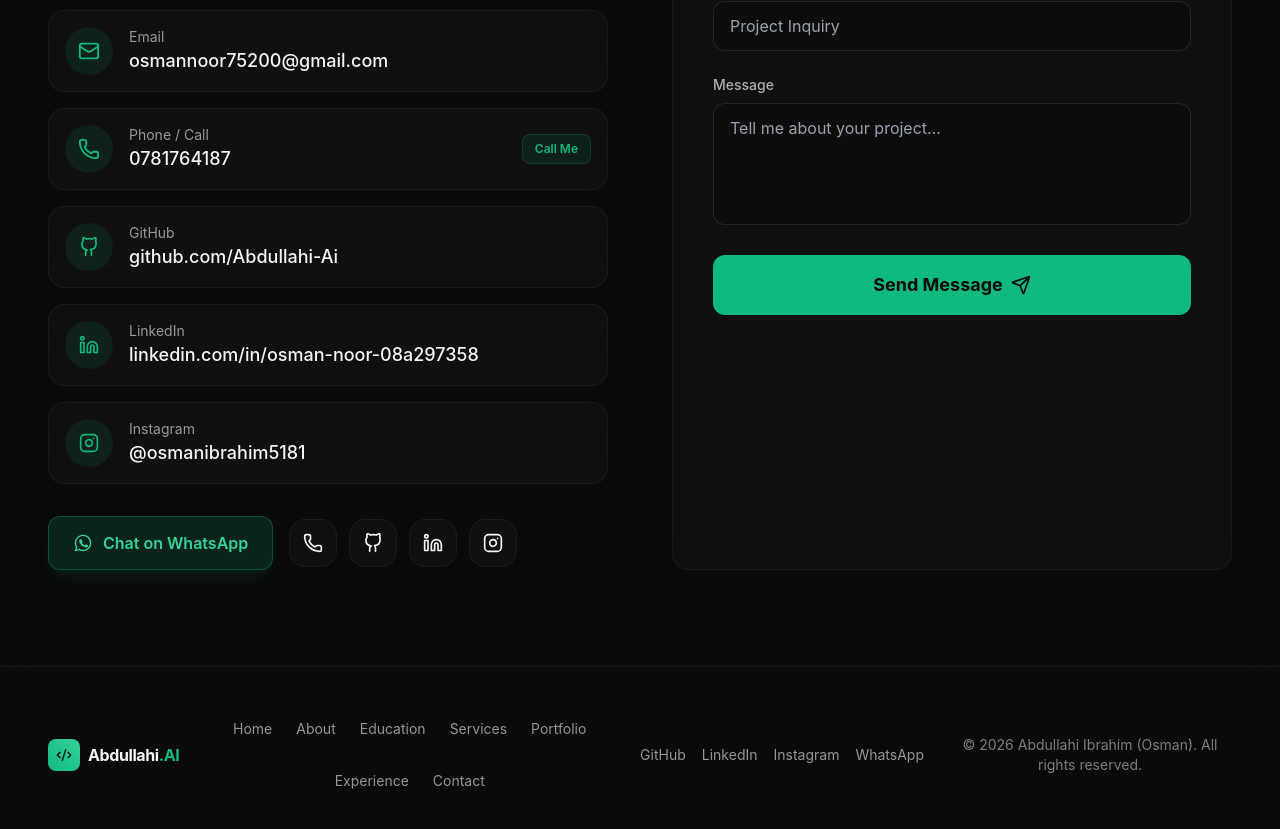
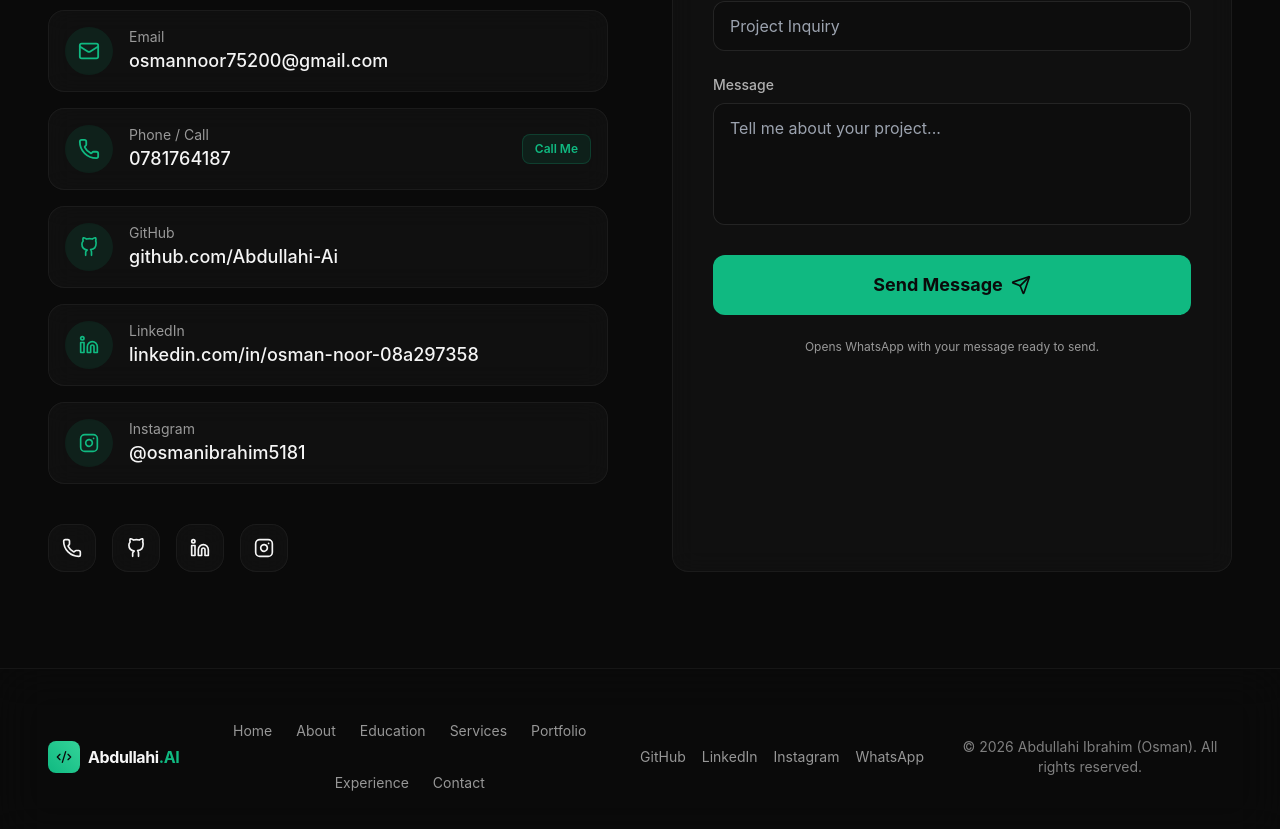
Before and after one commit to Abdullahi-Ai/my-personal-portfolio, a React (Vite) app: page / in a window 1280 px wide. Shown: the part 8642-9471 px from the top of the page. Built offline with nearby package versions, Linux system fonts and the light colour scheme.

Commit message:
feat: open WhatsApp from contact form

```diff
--- a/src/components/Contact.jsx
+++ b/src/components/Contact.jsx
@@ -24,12 +24,6 @@ const InstagramIcon = () => (
   </svg>
 );
 
-const WhatsAppIcon = () => (
-  <svg xmlns="http://www.w3.org/2000/svg" width="20" height="20" viewBox="0 0 24 24" fill="currentColor">
-    <path d="M12.04 2C6.58 2 2.13 6.45 2.13 11.91c0 1.75.46 3.45 1.32 4.95L2.05 22l5.25-1.38c1.45.79 3.08 1.21 4.74 1.21c5.46 0 9.91-4.45 9.91-9.91c0-2.65-1.03-5.14-2.9-7.01A9.82 9.82 0 0 0 12.04 2m.01 1.67c2.2 0 4.26.86 5.82 2.42a8.23 8.23 0 0 1 2.41 5.83c0 4.54-3.7 8.23-8.24 8.23c-1.48 0-2.93-.39-4.19-1.15l-.3-.17l-3.12.82l.83-3.04l-.2-.32a8.19 8.19 0 0 1-1.26-4.38c0-4.54 3.7-8.24 8.25-8.24m-2.94 3.75c-.17 0-.45.06-.69.32c-.24.26-.92.89-.92 2.19s.95 2.55 1.08 2.73c.13.17 1.84 2.81 4.46 3.94c.63.27 1.11.43 1.5.55c.63.2 1.2.17 1.65.11c.51-.08 1.55-.63 1.77-1.25c.22-.62.22-1.15.16-1.26c-.06-.11-.22-.18-.47-.31c-.24-.12-1.44-.71-1.66-.79c-.22-.08-.38-.12-.55.13c-.16.25-.63.79-.77.95c-.14.16-.28.18-.53.06c-.24-.13-1.03-.38-1.96-1.21c-.72-.65-1.21-1.45-1.35-1.69c-.14-.25-.02-.38.11-.51c.11-.11.25-.3.37-.44c.12-.14.16-.24.24-.41c.08-.16.04-.31-.02-.43c-.06-.13-.56-1.34-.76-1.83c-.2-.48-.4-.42-.55-.43c-.14 0-.31 0-.47 0Z" />
-  </svg>
-);
-
 const Contact = () => {
   const [formData, setFormData] = useState({
     name: '',
@@ -44,11 +38,19 @@ const Contact = () => {
 
   const handleSubmit = (e) => {
     e.preventDefault();
-    const subject = encodeURIComponent(formData.subject || 'Portfolio Inquiry');
-    const body = encodeURIComponent(
-      `Hello Abdullahi,\n\nMy name is ${formData.name} (${formData.email}).\n\n${formData.message}`
-    );
-    window.location.href = `mailto:osmannoor75200@gmail.com?subject=${subject}&body=${body}`;
+    if (!formData.name.trim() || !formData.email.trim() || !formData.message.trim()) {
+      return;
+    }
+    const messageText = `Hello Abdullahi,\n\nName: ${formData.name}\nEmail: ${formData.email}\nSubject: ${formData.subject || 'Portfolio Inquiry'}\n\nMessage:\n${formData.message}`;
+    const encodedMessage = encodeURIComponent(messageText);
+    const whatsappUrl = `https://wa.me/254781764187?text=${encodedMessage}`;
+    const link = document.createElement('a');
+    link.href = whatsappUrl;
+    link.target = '_blank';
+    link.rel = 'noopener noreferrer';
+    document.body.appendChild(link);
+    link.click();
+    document.body.removeChild(link);
   };
 
   return (
@@ -129,19 +131,7 @@ const Contact = () => {
               </a>
             </div>
 
-            <div className="mt-8 flex flex-wrap items-center gap-4">
-              <a
-                href="https://wa.me/254781764187"
-                target="_blank"
-                rel="noopener noreferrer"
-                aria-label="Chat with Abdullahi Ibrahim on WhatsApp"
-                className="inline-flex items-center gap-2.5 px-6 py-3.5 rounded-xl bg-emerald-500/15 hover:bg-emerald-500/25 text-emerald-400 border border-emerald-500/30 hover:border-emerald-500/50 font-semibold text-sm sm:text-base transition-all hover:scale-[1.02] shadow-lg shadow-emerald-500/10 focus:outline-none focus:ring-2 focus:ring-emerald-400 focus:ring-offset-2 focus:ring-offset-background"
-              >
-                <WhatsAppIcon />
-                <span>Chat on WhatsApp</span>
-              </a>
-
-              <div className="flex gap-3">
+            <div className="flex gap-4 mt-8 sm:mt-10">
               <a
                 href="tel:+254781764187"
                 aria-label="Call Abdullahi Ibrahim (Osman) at 0781764187"
@@ -158,7 +148,6 @@ const Contact = () => {
               <a href="https://www.instagram.com/osmanibrahim5181/" target="_blank" rel="noopener noreferrer" aria-label="Follow Abdullahi Ibrahim (Osman) on Instagram" className="w-12 h-12 rounded-full glass-card flex items-center justify-center hover:text-primary transition-colors hover:-translate-y-1 focus:outline-none focus:ring-2 focus:ring-primary">
                 <InstagramIcon />
               </a>
-              </div>
             </div>
           </motion.div>
 
@@ -194,6 +183,9 @@ const Contact = () => {
               <button type="submit" className="w-full py-3.5 sm:py-4 rounded-xl bg-primary text-background font-bold text-base sm:text-lg hover:bg-emerald-400 transition-all flex items-center justify-center gap-2 hover:scale-[1.02]">
                 Send Message <Send size={20} />
               </button>
+              <p className="text-center text-xs text-foreground/60 mt-3">
+                Opens WhatsApp with your message ready to send.
+              </p>
             </form>
           </motion.div>
 
```
Lines whose indentation alone changed are shown as unchanged.
